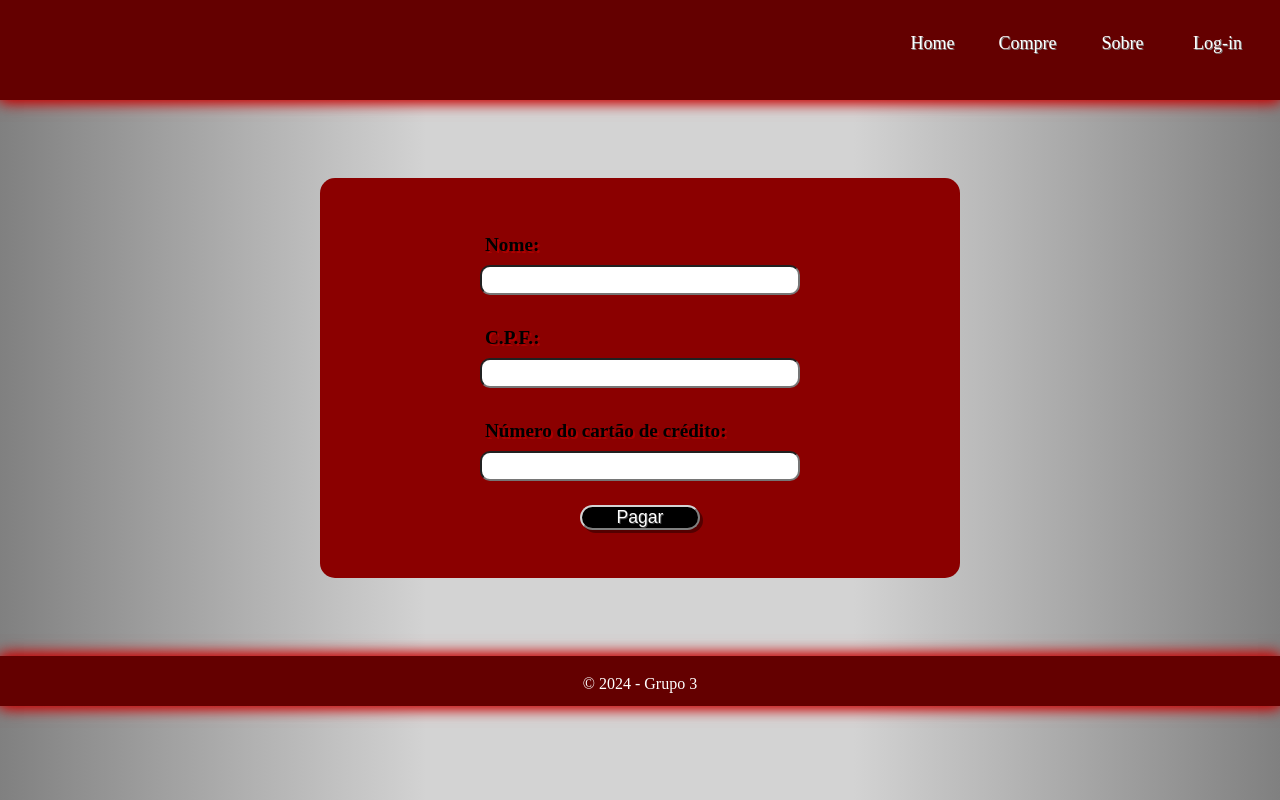
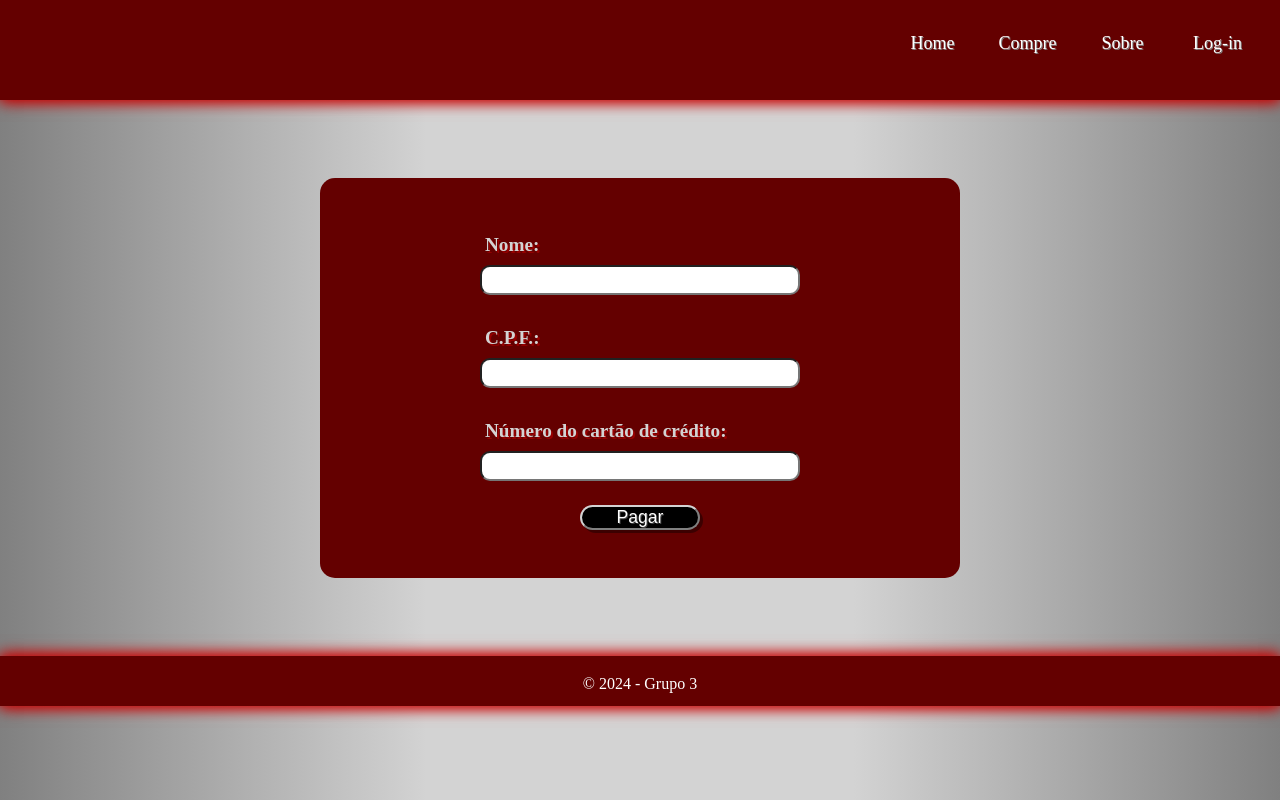
Before and after one commit to HellCinei/final_react, a React (Vite) app in the folder finalReact/: page /pagamento in a window 1280 px wide. Built offline with nearby package versions, Linux system fonts and the light colour scheme.

Commit message:
mudança pagamento

```diff
--- a/finalReact/src/pages/Pagamento/Pagamento.module.css
+++ b/finalReact/src/pages/Pagamento/Pagamento.module.css
@@ -9,7 +9,7 @@ main {
 	align-items: center;
 	justify-content: center;
 	margin: 30px auto;
-	background-color: darkred;
+	background-color: rgb(100, 0, 0);
 	border-radius: 15px;
 	height: 400px;
 	width: 50%;
@@ -27,7 +27,8 @@ main {
 }
 .descricao {
 	font-weight: bold;
-	text-shadow: 2px 2px rgba(255, 0, 0, 0.3);
+	color: lightgray;
+	text-shadow: 2px 2px rgb(150, 0, 0);
 	margin: 5px;
 }
 .botao {
```
